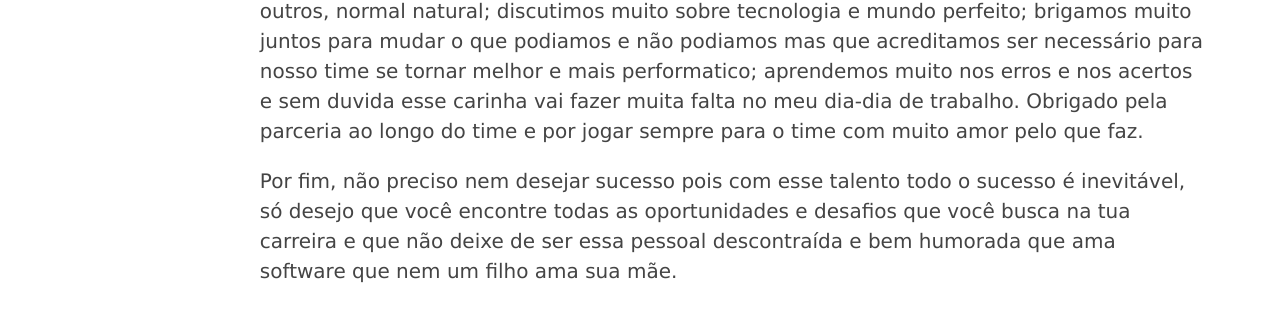
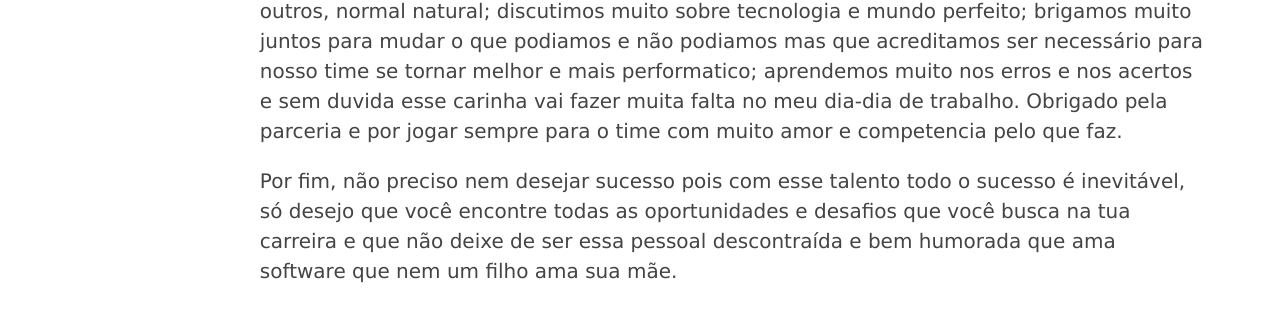
Before and after one commit to rgarbin/rgarbin.github.com, a Jekyll site: the page built from _posts/2016-02-26-despedida-tiagooliveira.html, in a window 1280 px wide. Shown: the part 773-1083 px from the top of the page. Built offline with Jekyll 4.4.1, drawn with Linux system fonts in a browser that asks for light colours; comment, search, counter and statistics services are not loaded; some of the changed text lies outside the part shown.

Commit message:
Update 2016-02-26-despedida-tiagooliveira.html

```diff
--- a/_posts/2016-02-26-despedida-tiagooliveira.html
+++ b/_posts/2016-02-26-despedida-tiagooliveira.html
@@ -15,7 +15,7 @@ description: Livre para voar
 
 <p>Quem me conhece sabe que não acredito que ninguém é insubstituível e que este momento na TI é mas certo que Natal, mas gostaria de deixar aqui meus sinceros agradecimentos a este colega que ao meu ver ajudou a criar uma cultura pro time diferenciada, onde todos sabem brincar e ao mesmo tempo ser profissionais, onde todos sabem ser conservadores mas sem medo de evoluir e ir para o próximo nível, e claro, ensinou que qualidade não é algo que a gente deve esperar dos outros e sim nos mesmos devemos garantir sempre!</p>
 
-<p>Programamos muito juntos; nos divertimos resolvendo muitos problemas e criando vários outros, normal natural; discutimos muito sobre tecnologia e mundo perfeito; brigamos muito juntos para mudar o que podiamos e não podiamos mas que acreditamos ser necessário para nosso time se tornar melhor e mais performatico; aprendemos muito nos erros e nos acertos e sem duvida esse carinha vai fazer muita falta no meu dia-dia de trabalho. Obrigado pela parceria ao longo do time e por jogar sempre para o time com muito amor pelo que faz.</p>
+<p>Programamos muito juntos; nos divertimos resolvendo muitos problemas e criando vários outros, normal natural; discutimos muito sobre tecnologia e mundo perfeito; brigamos muito juntos para mudar o que podiamos e não podiamos mas que acreditamos ser necessário para nosso time se tornar melhor e mais performatico; aprendemos muito nos erros e nos acertos e sem duvida esse carinha vai fazer muita falta no meu dia-dia de trabalho. Obrigado pela parceria e por jogar sempre para o time com muito amor e competencia pelo que faz.</p>
 
 <p>Por fim, não preciso nem desejar sucesso pois com esse talento todo o sucesso é inevitável, só desejo que você encontre todas as oportunidades e desafios que você busca na tua carreira e que não deixe de ser essa pessoal descontraída e bem humorada que ama software que nem um filho ama sua mãe.</p>
 
```
